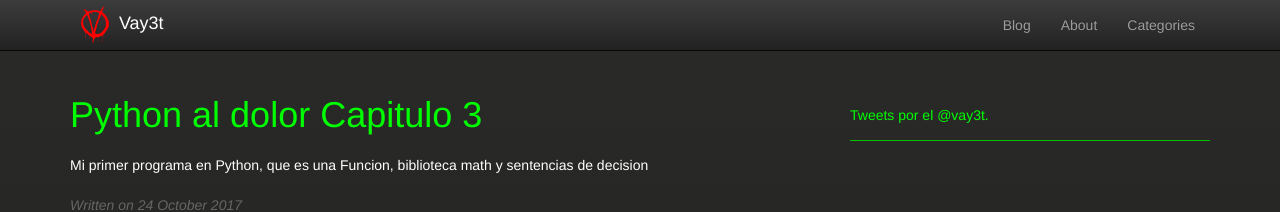
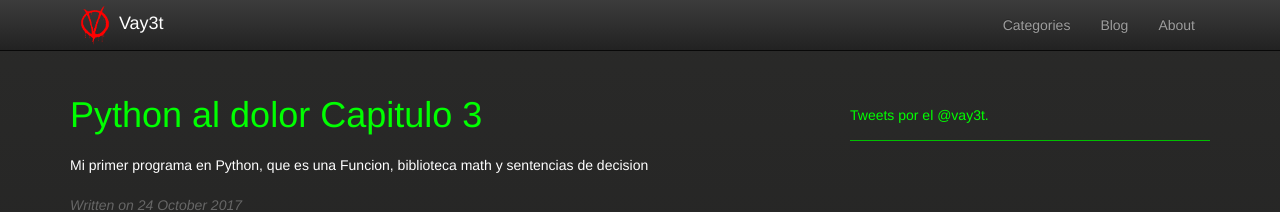
Before and after one commit to pvallejos/pvallejos.github.io, a Jekyll site: the page built from index.html, in a window 1280 px wide. Shown: the top 212 px of the page. Built offline with Jekyll 4.4.1, drawn with Linux system fonts in a browser that asks for light colours; nearby versions of some CDN libraries; comment, search, counter and statistics services are not loaded.

Commit message:
Update default.html

```diff
--- a/_layouts/default.html
+++ b/_layouts/default.html
@@ -41,13 +41,13 @@
             <div class="collapse navbar-collapse" id="bs-example-navbar-collapse-1">
                 <ul class="nav navbar-nav">
                     <li>
+                      <a href="{{ site.baseurl }}/categories">Categories</a>
+                    </li>
+                    <li>
                       <a href="{{ site.baseurl }}/">Blog</a>
                     </li>
                     <li>
                        <a href="{{ site.baseurl }}/about">About</a>
-                    </li>
-                    <li>
-                       <a href="{{ site.baseurl }}/categories">Categories</a>
                     </li>
                 </ul>
             </div>
```
